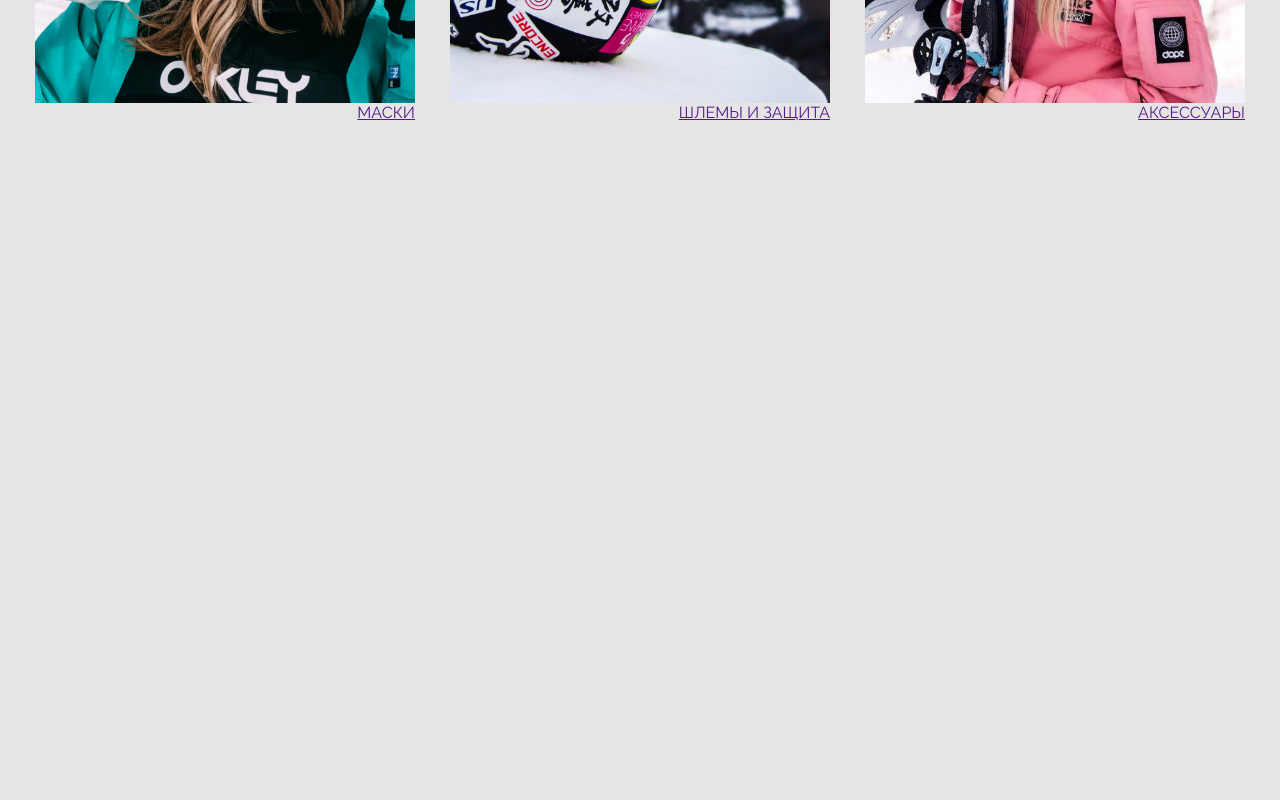
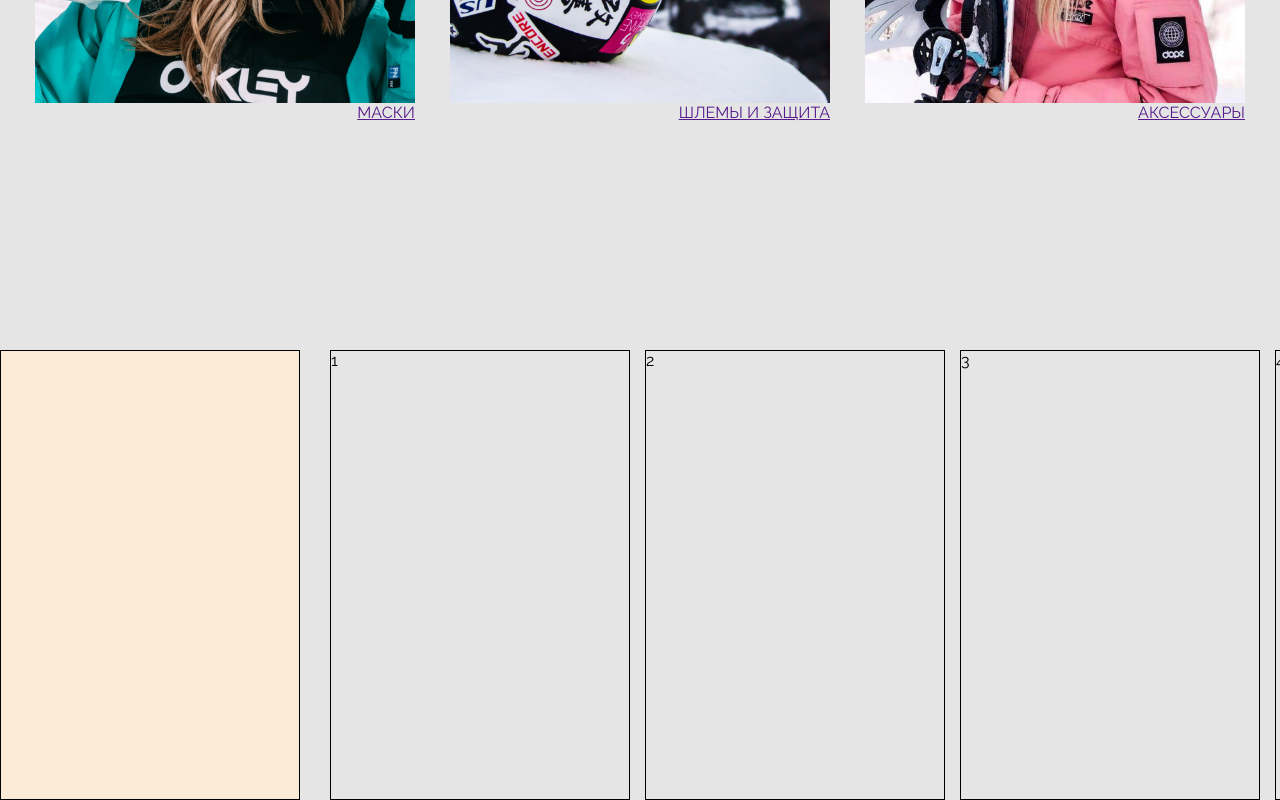
Before and after one commit to Negodyaj/yeti-snow, a plain HTML site: page index.html in a window 1280 px wide. Shown: the part 3284-4084 px from the top of the page. Before the commit the page ends 3634 px from the top, so only its background shows below. Drawn offline with nearby package versions, Linux system fonts and the light colour scheme.

Commit message:
changes after the lesson

```diff
--- a/css/landing.scss
+++ b/css/landing.scss
@@ -78,3 +78,28 @@
     width: 100%;
   }
 }
+
+.carousel-container {
+  display: flex;
+}
+
+.carousel-controls {
+  width: 300px;
+  flex-shrink: 0;
+    background-color: antiquewhite;
+  border: 1px solid black;
+  margin-right: 30px;
+}
+
+.carousel-wrapper {
+  display: flex;
+  gap: 15px;
+  overflow: hidden;
+}
+
+.carousel-item {
+  flex-shrink: 0;
+  width: 300px;
+  height: 450px;
+  border: 1px solid black;
+}
--- a/index.html
+++ b/index.html
@@ -76,6 +76,18 @@
       </div>
     </div>
   </section>
-
+  <section class="carousel-container">
+    <div class="carousel-controls"></div>
+    <div class="carousel-wrapper">
+      <div class="carousel-item">1</div>
+      <div class="carousel-item">2</div>
+      <div class="carousel-item">3</div>
+      <div class="carousel-item">4</div>
+      <div class="carousel-item">5</div>
+      <div class="carousel-item">6</div>
+      <div class="carousel-item">7</div>
+      <div class="carousel-item">8</div>
+    </div>
+  </section>
 </body>
 </html>
```
Also changed, not shown: css/landing.css, 1 other file.
